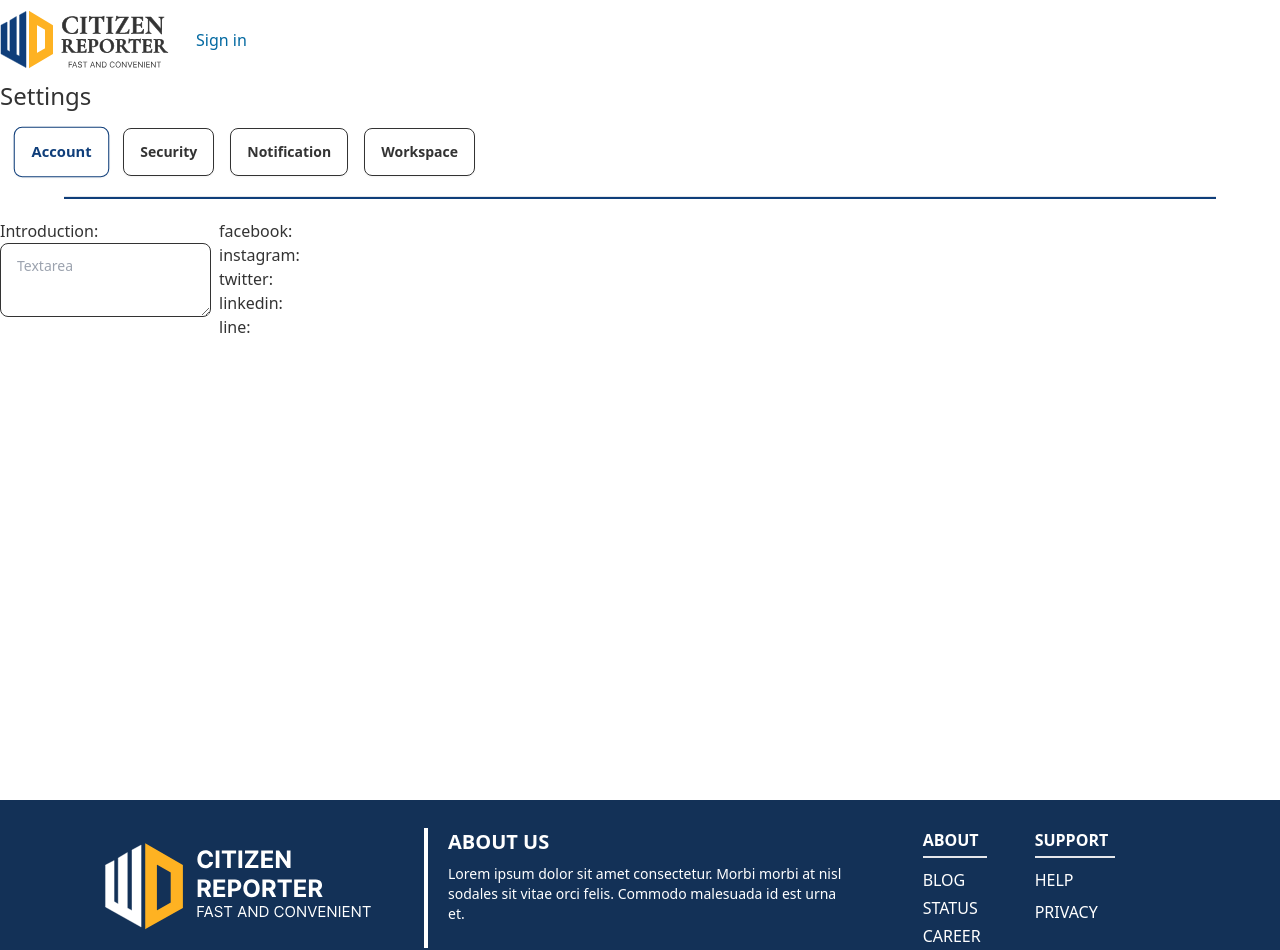
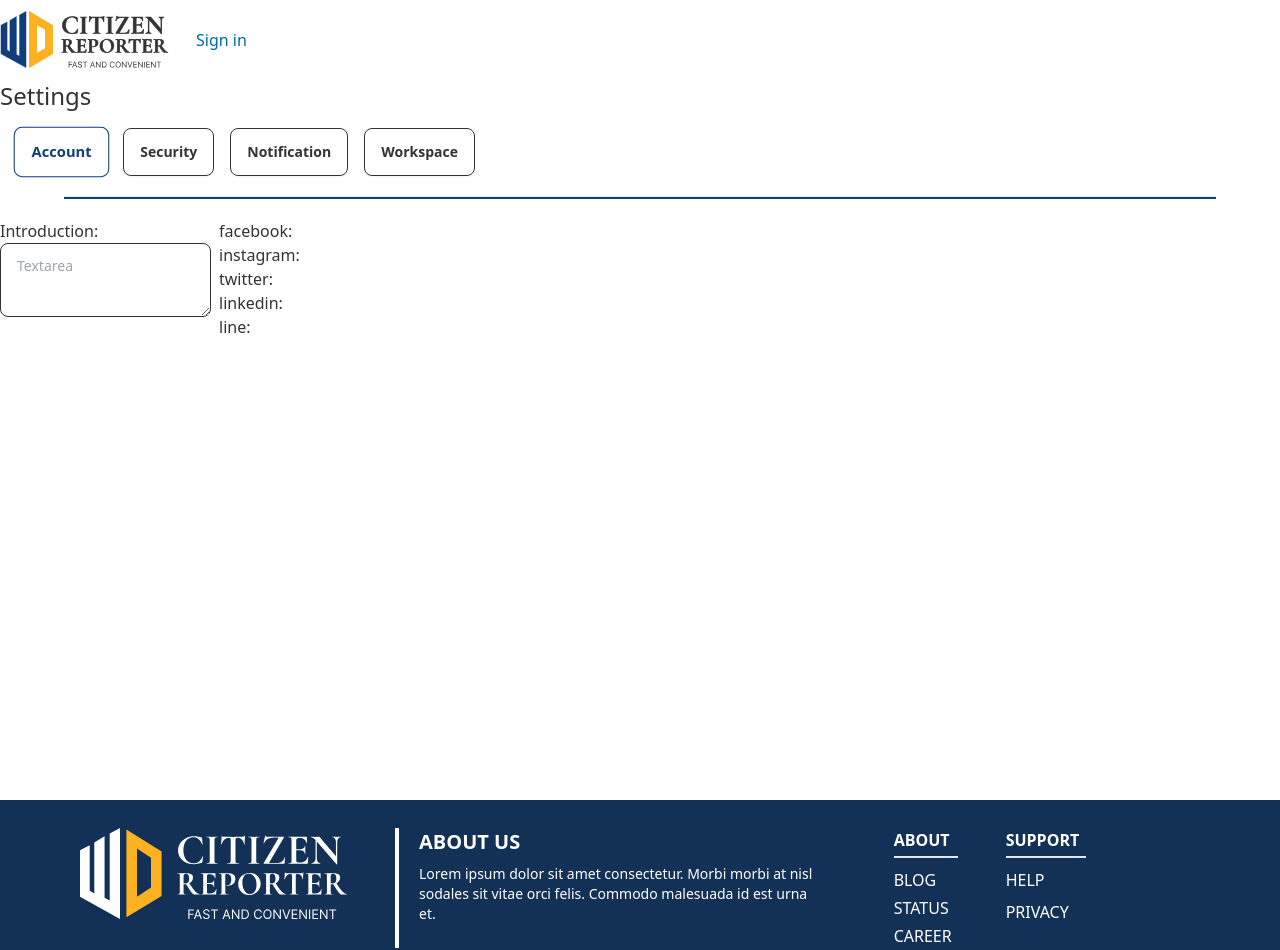
Before and after one commit to CitizenMedia-TW/client, a Next.js app: page /settings in a window 1280 px wide. Shown: the top 950 px of the page. Built offline with nearby package versions, Linux system fonts and the light colour scheme; no server answers.

Commit message:
Style/add styling config (#4)

```diff
--- a/app/components/Footer.tsx
+++ b/app/components/Footer.tsx
@@ -1,12 +1,12 @@
 import React from 'react'
 import { FiFacebook, FiInstagram, FiHome } from 'react-icons/fi'
-import Logo from '../../public/logo-blue.svg'
+import Logo from '@/public/logoFoot.svg'
 import Image from 'next/image'
 import Link from 'next/link'
 
 const Footer = () => {
   return (
-    <div className="w-full bg-[#133157] items-center bottom-0">
+    <div className="w-full bg-primary-footer items-center bottom-0">
       <div className="h-7" />
       <div className="sm:flex flex-wrap">
         <div className="ml-20">
--- a/app/components/Sidebar.tsx
+++ b/app/components/Sidebar.tsx
@@ -84,7 +84,7 @@ export default function Sidebar() {
 
       <div className="drawer-side">
         <label htmlFor="my-drawer-4" className="drawer-overlay"></label>
-        <ul className="menu p-4 w-80 min-h-full bg-menu_blue text-base-content">
+        <ul className="menu p-4 w-80 min-h-full bg-primary-sidebar text-primary-content">
           {/* Sidebar content here */}
           <div className="flex flex-col justify-end items-start h-40">
             <div className="flex justify-between w-full items-center">
@@ -118,13 +118,13 @@ export default function Sidebar() {
             </div>
           </div>
           <SidebarItem href="/" setOpen={setOpen} display="Home" />
-          <hr className="h-0.5 my-1 bg-menu_line border-0 dark:bg-gray-700 ml-4 mr-10"></hr>
+          <hr className="h-0.5 my-1 bg-[#24456D] border-0 dark:bg-gray-700 ml-4 mr-10"></hr>
           <SidebarItem href="/user" setOpen={setOpen} display="User" />
-          <hr className="h-0.5 my-1 bg-menu_line border-0 dark:bg-gray-700 ml-4 mr-10"></hr>
+          <hr className="h-0.5 my-1 bg-[#24456D] border-0 dark:bg-gray-700 ml-4 mr-10"></hr>
           <SidebarItem href="/" setOpen={setOpen} display="Notifications" />
-          <hr className="h-0.5 my-1 bg-menu_line border-0 dark:bg-gray-700 ml-4 mr-10"></hr>
+          <hr className="h-0.5 my-1 bg-[#24456D] border-0 dark:bg-gray-700 ml-4 mr-10"></hr>
           <SidebarItem href="/settings" setOpen={setOpen} display="Settings" />
-          <hr className="h-0.5 my-1 bg-menu_line border-0 dark:bg-gray-700 ml-4 mr-10"></hr>
+          <hr className="h-0.5 my-1 bg-[#24456D] border-0 dark:bg-gray-700 ml-4 mr-10"></hr>
           <div className="flex items-center mt-3 ml-2">
             <button
               onClick={() => signOut()}
--- a/app/components/Topbar.tsx
+++ b/app/components/Topbar.tsx
@@ -2,8 +2,9 @@
 import React from 'react'
 import { signIn, signOut, useSession } from 'next-auth/react'
 import Image from 'next/image'
-import LogoDark from '../../public/logoDarkS.svg'
-import LogoLight from '../../public/logoLightS.svg'
+import LogoDark from '@/public/logoDarkS.svg'
+import LogoLight from '@/public/logoLightS.svg'
+import Link from 'next/link'
 import { useTheme } from 'next-themes'
 import Sidebar from '../components/Sidebar'
 
@@ -19,7 +20,8 @@ const Topbar = () => {
 
   if (session && session.user) {
     return (
-      <header className="flex flex-row gap-4 w-full items-center bg-globalbg text-black dark:text-white sticky top-0 z-50">
+      <header className="flex flex-row gap-4 w-full items-center bg-base drop-shadow-md text-black dark:text-white sticky top-0 z-50">
+        <Link href="/">
           <Image
             src={LogoLight}
             alt="here was a logo:("
@@ -30,6 +32,7 @@ const Topbar = () => {
             alt="here was a logo:("
             className="h-20 hidden dark:block"
           />
+        </Link>
         <p>{session.user.email}</p>
         <button onClick={() => signOut()} className="items-end">
           Sign Out
--- a/app/globals.css
+++ b/app/globals.css
@@ -6,37 +6,38 @@
   --background-color: #FFFFFF;
   --color-text-primary: #333333;
 
+  --color-primary: #0F3E7A;
+  --color-primary-footer: #133157;
+  --color-primary-sidebar: #426CA3;
+  --color-primary-content: #FFFFFF;
+
+  --color-secondary: #F8B61C;
+  --color-secondary-content: #0F3E7A;
+
+  /* daisyui overwrite */
   --color-btn-primary: #0F3E7A;
-  --color-divider: #0F3E7A;
-
-  --color-topbar-btn: #515861;
-
-  /* Global Config */
-  --color-menu-blue: #426CA3;
-  --color-menu-yellow: #FFC342;
-  --color-menu-line: #24456D;
-  --color-newstories-line: #0F3E7A;
-  --color-story-block: #466D9E;
 }
 
 .dark {
   --background-color: #4E4E4E;
   --color-text-primary: #FFFFFF;
 
+  --color-primary: #456FA3;
+  --color-primary-footer: #3D4A5B;
+  --color-primary-sidebar: #4F617A;
+  --color-primary-content: #FFFFFF;
+
+  --color-secondary: #F8B61C;
+  --color-secondary-content: #FFFFFF;
+
+  /* daisyui overwrite */
   --color-btn-primary: #FFD37E;
-  --color-divider: #FFFFFF;
-
-  --color-topbar-btn: #FFFFFF;
 }
 
-/* daisyui color configuration start */
+/* daisyui modifier overwrite start */
 
 .btn-primary {
   color: var(--color-btn-primary);
-}
-
-.menu {
-  background: #426CA3
 }
 
 body {
--- a/app/settings/page.tsx
+++ b/app/settings/page.tsx
@@ -57,7 +57,7 @@ export default function Page() {
           Workspace
         </button>
       </section>
-      <hr className="h-[3px] bg-divider mx-16 my-5" />
+      <hr className="h-[3px] bg-primary dark:bg-white mx-16 my-5" />
       <div className="h-1/5 overflow-y-scroll">
         {account === activeStyle && <Account />}
         {security === activeStyle && <Security />}
--- a/tailwind.config.ts
+++ b/tailwind.config.ts
@@ -9,14 +9,24 @@ const config: Config = {
   theme: {
     extend: {
       colors: {
-        globalbg: 'var(--background-color)',
-        divider: 'var(--color-divider)',
-        menu_blue: 'var(--color-menu-blue)',
-        topbar_button: 'var(--color-topbar-btn)',
-        menu_yellow: 'var(--color-menu-yellow)',
-        menu_line: 'var(--color-menu-line)',
-        newstories_line: 'var(--color-newstories-line)',
-        storyblock: 'var(--color-storyblock)',
+        primary: {
+          DEFAULT: 'var(--color-primary)',
+          content: 'var(--color-primary-content)',
+          footer: 'var(--color-primary-footer)',
+          sidebar: 'var(--color-primary-sidebar)',
+        },
+        secondary: {
+          DEFAULT: 'var(--color-secondary)',
+          content: 'var(--color-secondary-content)',
+        },
+        accent: {
+          DEFAULT: '#FFFFFF',
+        },
+        base: {
+          DEFAULT: 'var(--background-color)',
+          content: 'var(--color-text-primary)',
+          footer: 'var(--color-text-secondary)',
+        },
       },
     },
   },
```
Also changed, not shown: public/logoFoot.svg (added). Lines whose indentation alone changed are shown as unchanged.
